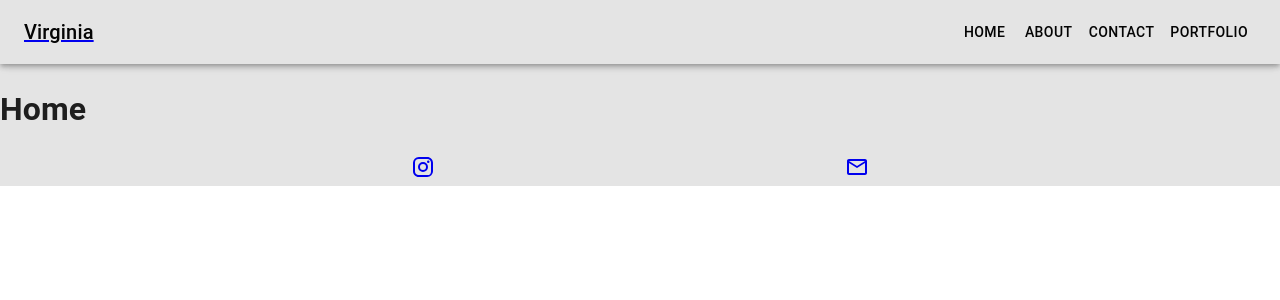
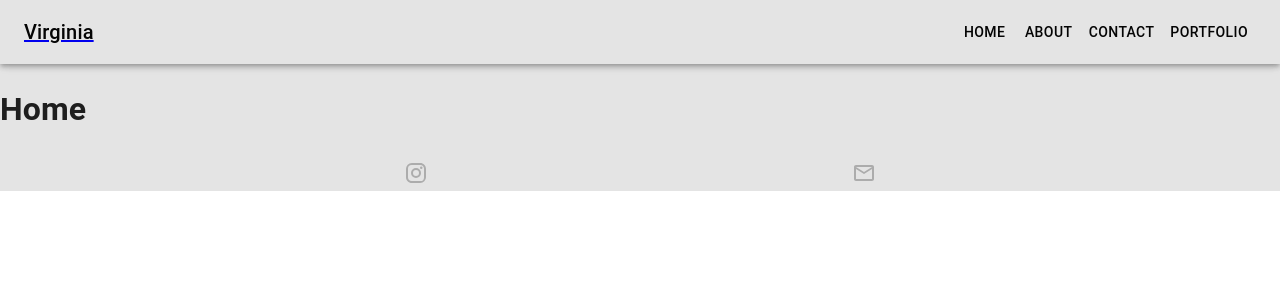
Before and after one commit to vvillb/photoPortfolio, a React (Vite) app: page / in a window 1280 px wide. Shown: the top 300 px of the page. Built offline with nearby package versions, Linux system fonts and the light colour scheme.

Commit message:
Update Footer.jsx

```diff
--- a/src/components/Footer.jsx
+++ b/src/components/Footer.jsx
@@ -1,5 +1,5 @@
 import { Link } from 'react-router-dom';
-import { Grid } from '@mui/material'
+import { Button, Grid } from '@mui/material'
 import InstagramIcon from '@mui/icons-material/Instagram';
 import MailOutlineIcon from '@mui/icons-material/MailOutline';
 
@@ -19,16 +19,31 @@ const Footer = () => {
 
       }}>
         <Link to='https://www.instagram.com/v.villb/'>
+        <Button
+            sx={{
+              ':hover':{
+                color:'dark.main'
+              }
+            }}>
           <InstagramIcon
           color="inherit"
           aria-label="instagram"/>
+          </Button>
         </Link>
       </Grid>
       <Grid item>
         <Link to='mailto:virginiavt98@gmail.com'>
-          <MailOutlineIcon
-          color="inherit"
-          aria-label="mail"/>
+          <Button
+            sx={{
+              ':hover':{
+                color:'dark.main'
+              }
+            }}>
+            <MailOutlineIcon
+            color="inherit"
+            aria-label="mail"/>
+          </Button>
+
         </Link>
       </Grid>
     </Grid>
```
